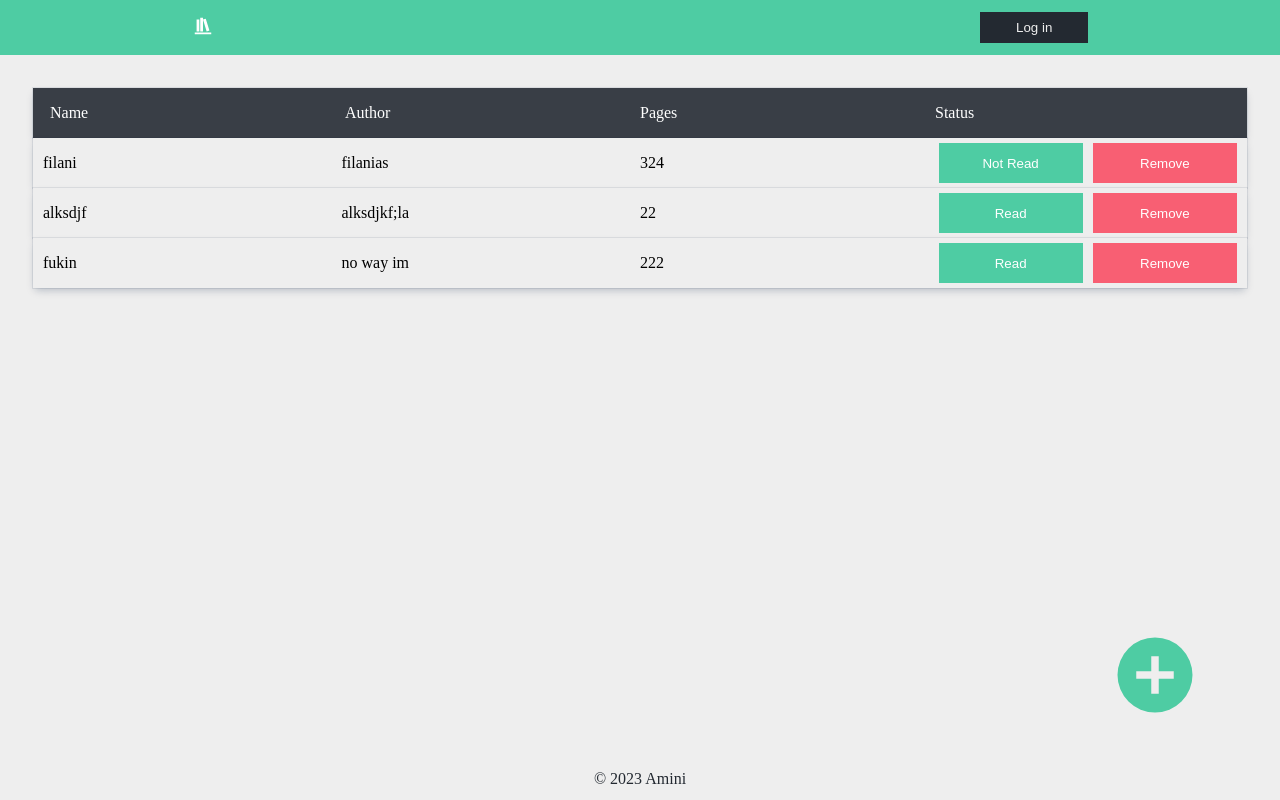
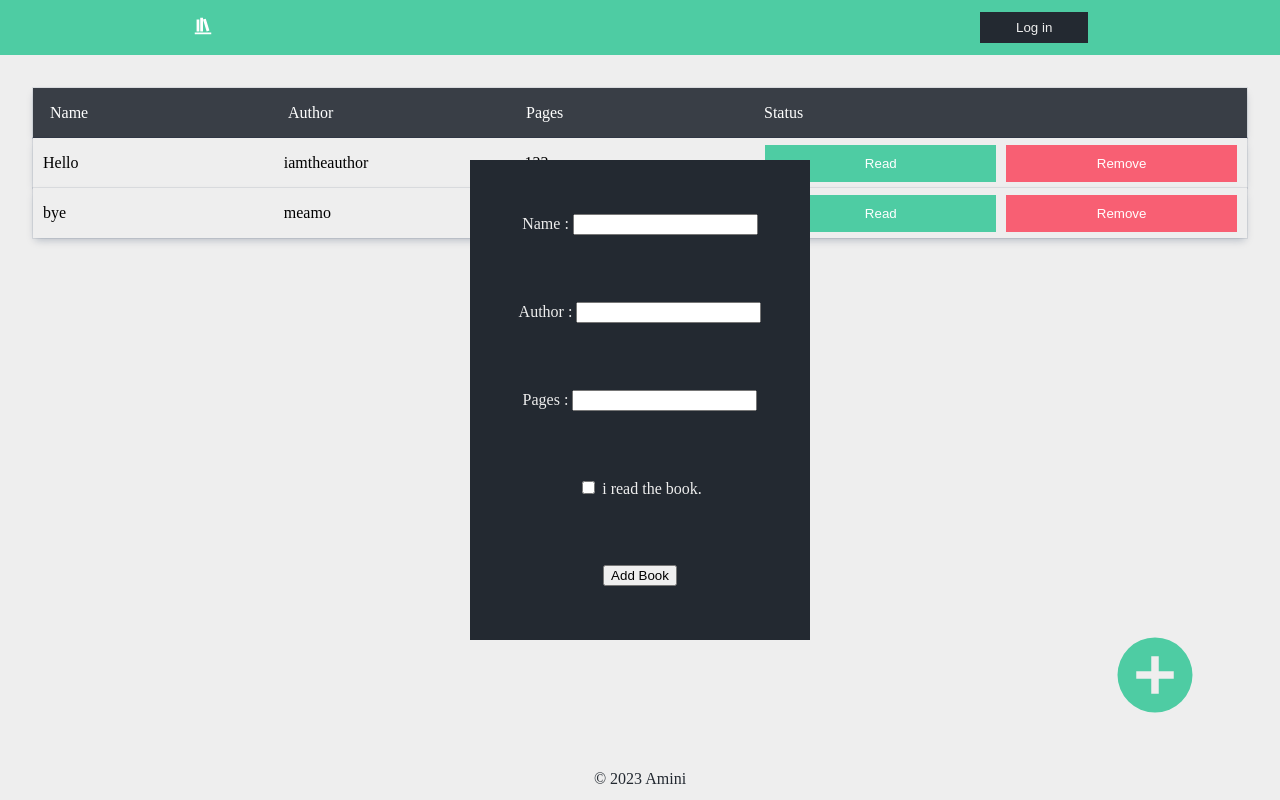
Before and after one commit to AEmin321/library-project, a plain HTML site: page index.html in a window 1280 px wide. Drawn offline with Linux system fonts and the light colour scheme.

Commit message:
Added the book input form and fixed function to add book in library array

```diff
--- a/app.js
+++ b/app.js
@@ -1,36 +1,27 @@
 const mainSection = document.querySelector('main');
 
-let myLibrary = [
-    {
-        title:"filani",
-        author:"filanias",
-        pages:324,
-        read:false
-    },
-    {
-        title:"alksdjf",
-        author:"alksdjkf;la",
-        pages:22,
-        read:true
-    },
-    {
-        title:"fukin",
-        author:"no way im",
-        pages:222,
-        read:true
-    }
-];
+let myLibrary = [];
 
+addBookToLibrary();
 displayBooks();
 
-function Book () {
-    // constructor goes here
+
+
+function Book (title,author,pages,read) {
+    this.title=title;
+    this.author=author;
+    this.pages=pages;
+    this.read=read;
 }
 
 function addBookToLibrary () {
-
+    let book1=new Book("Hello","iamtheauthor",123,true);
+    let book2=new Book("bye","meamo",322,true);
+    myLibrary.push(book1,book2);
 }
 
+
+// function to display the books list to table
 function displayBooks () {
     myLibrary.forEach((item)=>{
         const bookCard=document.createElement('div');
@@ -63,6 +54,8 @@ function displayBooks () {
     })
 }
 
+
+// handles the book status read or not read
 function handleBookStatus (item) {
     if (item){
         return "Read";
--- a/index.html
+++ b/index.html
@@ -25,6 +25,30 @@
             <p class="book-author">Author</p>
             <p class="book-pages">Pages</p>
             <p>Status</p>
+            <p></p>
+        </div>
+        <div class="form-overlay">
+            <form action="#">
+                <div class="title">
+                    <label for="input-title">Name :</label>
+                    <input id="input-title" name="title" type="text">
+                </div>
+                <div class="author">
+                    <label for="input-author">Author :</label>
+                    <input id="input-author" name="author" type="text">
+                </div>
+                <div class="pages">
+                    <label for="input-pages">Pages :</label>
+                    <input id="input-pages" name="pages" type="number">
+                </div>
+                <div class="status checkbox-wrapper-31">
+                    <input id="input-status" name="status" type="checkbox"/>
+                    <label for="input-status">i read the book.</label>
+                </div>
+                <div class="add">
+                    <button class="submit-btn">Add Book</button>
+                </div>
+            </form>
         </div>
     </main>
     <footer>© 2023 Amini</footer>
--- a/styles.css
+++ b/styles.css
@@ -56,7 +56,7 @@ main {
 
 main>div {
     display: grid;
-    grid-template-columns: 2fr 2fr 2fr 1fr 1fr;
+    grid-template-columns: repeat(auto-fit,minmax(180px,1fr));
     align-items: center;
     padding: 0 10px;
     gap: 10px;
@@ -67,8 +67,7 @@ main>div {
 .book-status, .book-remove {
     border: none;
     cursor: pointer;
-    padding: 5px 33px;
-    height: 40px;
+    padding: 11px 30px;
 }
 
 .book-status {
@@ -87,3 +86,21 @@ main>div {
     padding: 0 17px;
     color: white;
 }
+
+/* form overlay */
+.form-overlay>form {
+    background-color: #232931;
+    color: #EEEEEE;
+    position: fixed;
+    display: flex;
+    flex-direction: column;
+    justify-content: space-around;
+    align-items: center;
+    width: 300px;
+    height: 440px;
+    padding: 20px;
+    top:50%;
+    left:50%;
+    transform:translate(-50%, -50%);
+    z-index: 1000;
+}
```
